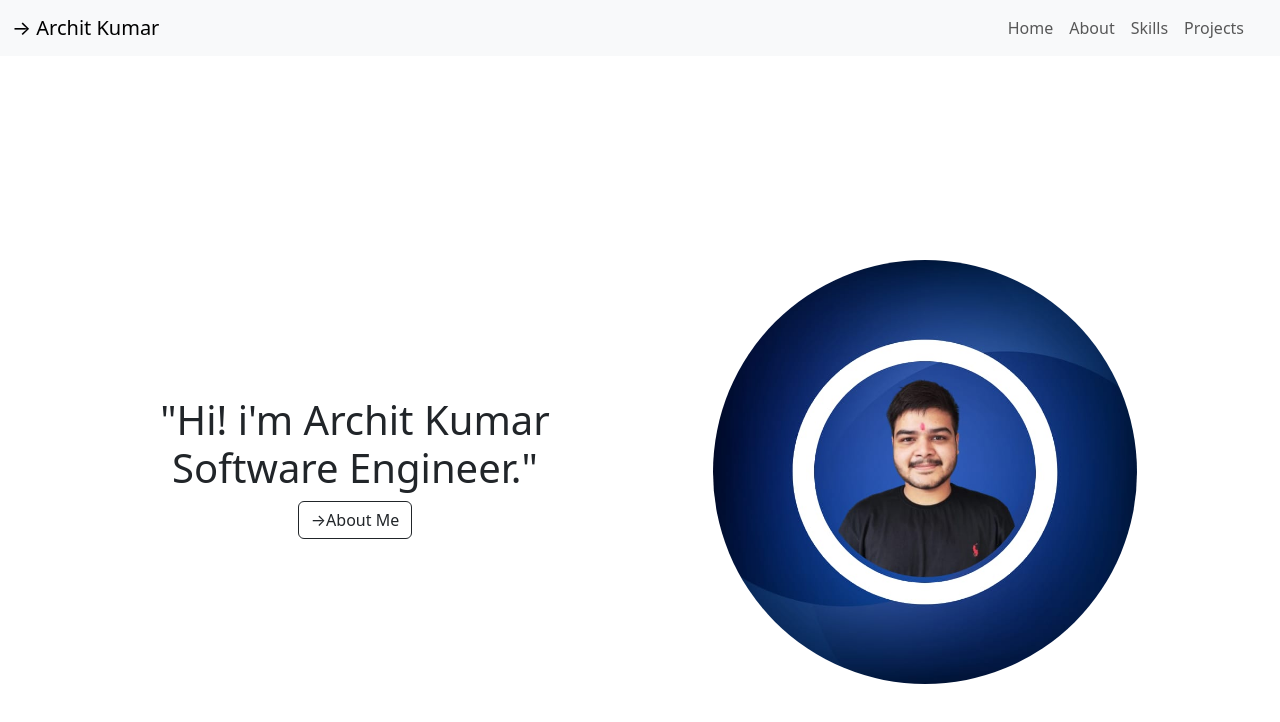
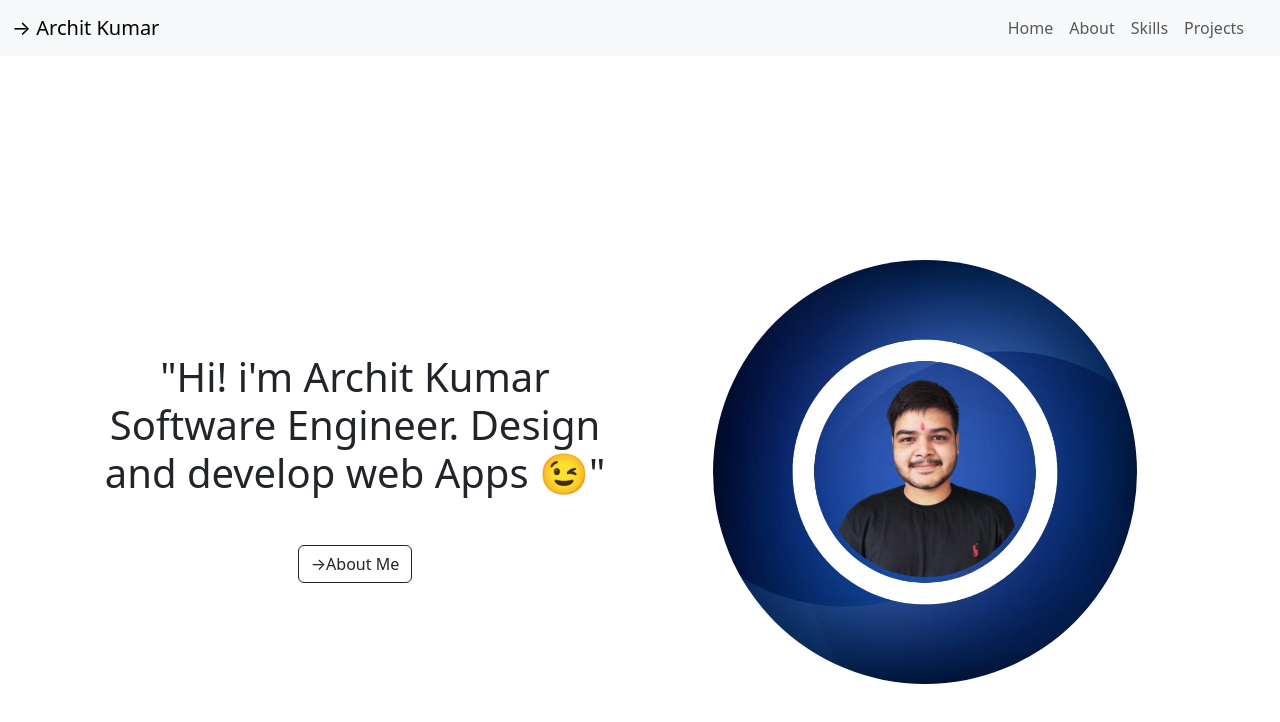
Before and after one commit to Archit314/User-Portfolio, a React (Create React App) app in the folder app_frontend/: page / in a window 1280 px wide. Shown: the top 722 px of the page. Built offline with nearby package versions, Linux system fonts and the light colour scheme.

Commit message:
Frontend - Quote Correction

```diff
--- a/app_frontend/src/Components/Main/Home.js
+++ b/app_frontend/src/Components/Main/Home.js
@@ -11,8 +11,8 @@ export default function Home() {
       <Row className="h-100">
         <Col md={6} style={{display: 'flex', justifyContent: 'center', alignItems: 'center', padding: '20px' }}>
           <h1 style={{ fontSize: '2.5rem', textAlign: 'center' }}>
-            "Hi! i'm Archit Kumar Software Engineer." <br></br>
-          <Button variant="outline-dark">&rarr;About Me</Button>
+            "Hi! i'm Archit Kumar Software Engineer. Design and develop web Apps 😉" <br></br>
+          <Button className='mt-5' variant="outline-dark">&rarr;About Me</Button>
           </h1>
         </Col>
         <Col md={6} style={{display: 'flex', justifyContent: 'center', alignItems: 'center', padding: '20px' }}>
```
